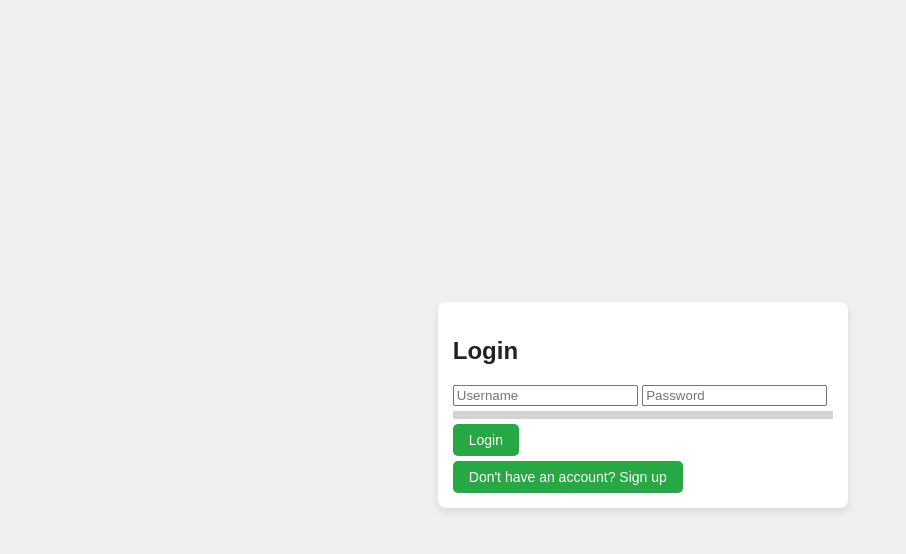
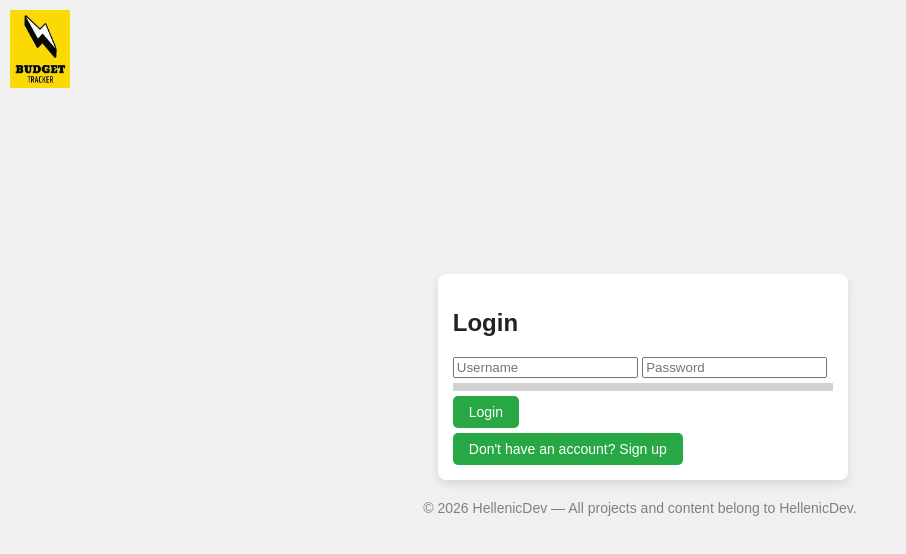
Before and after one commit to hellenicdev/budget-tracker, a plain HTML site: page index.html in a window 1280 px wide. Shown: the whole page, without its empty margins (0-906 px from the left). Drawn offline with nearby package versions, Linux system fonts and the light colour scheme.

Commit message:
Footer + Main page logo

```diff
--- a/index.html
+++ b/index.html
@@ -23,7 +23,22 @@
   <script src="https://cdn.jsdelivr.net/npm/chart.js"></script>
   <link rel="stylesheet" href="style.css" />
 </head>
-<body>
+<body style="display:flex; flex-direction:column; min-height:100vh; margin:0;">
+
+<a href="/">
+  <img src="https://hellenicdev.github.io/logo.webp" alt="Logo" class="site-logo">
+</a>
+
+<style>
+.site-logo {
+  position: fixed;   /* stays visible at all times */
+  top: 10px;
+  left: 10px;
+  width: 60px;       /* adjust size */
+  height: auto;
+  z-index: 9999;     /* stays above everything */
+}
+</style>
   <!-- Authentication Card -->
   <div id="auth-card">
     <div class="card">
@@ -56,4 +71,7 @@
 
   <script src="app.js"></script>
 </body>
+  <footer style="text-align:center; padding:20px; font-size:14px; color:gray;">
+    © 2026 HellenicDev — All projects and content belong to HellenicDev.
+  </footer>
 </html>
```
